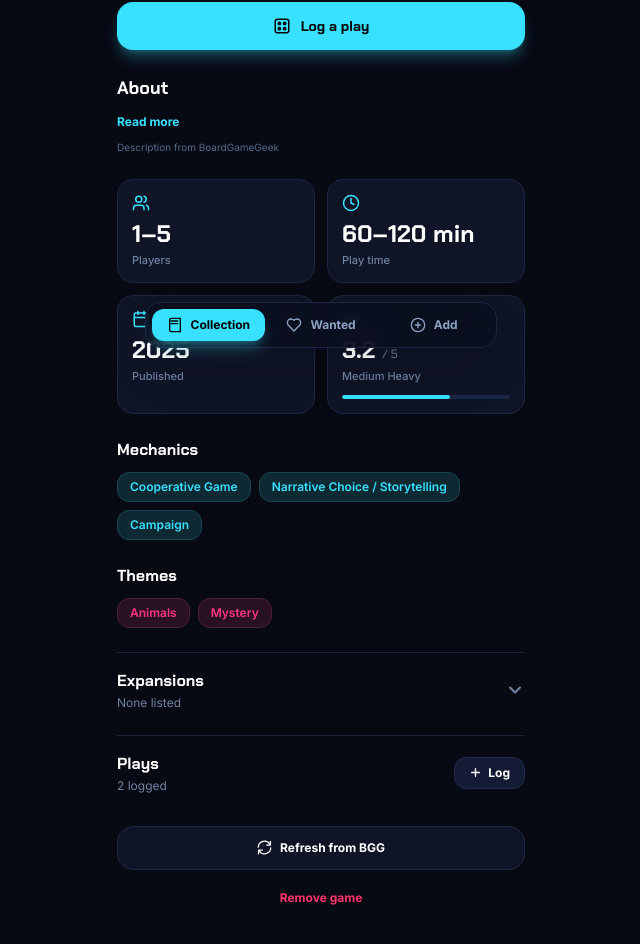
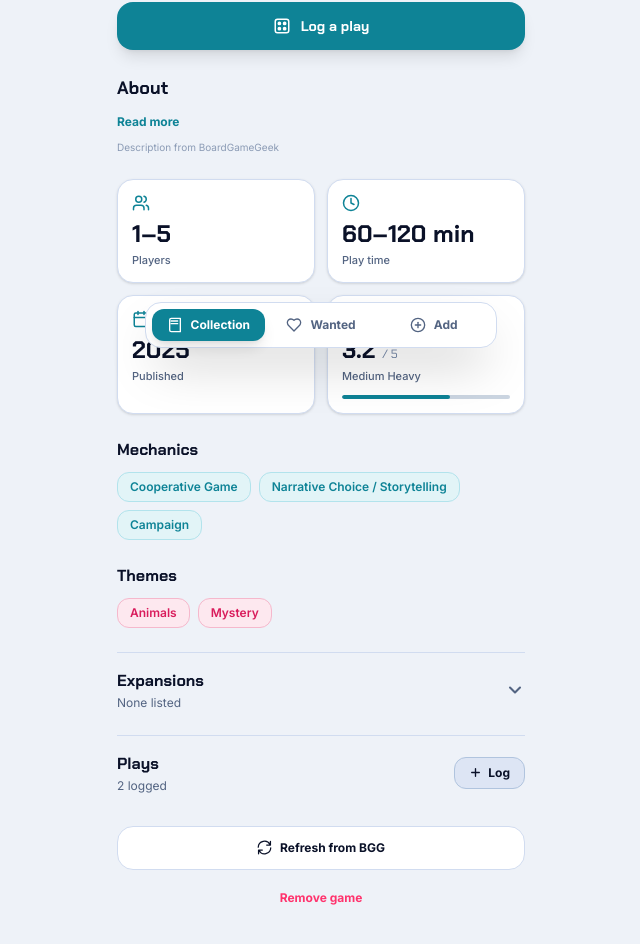
Before and after one commit to 19101990/boardgames-library, a Next.js app: page /games/1 in a window 1280 px wide. Shown: the part 432-1376 px from the top of the page, without its empty margins (319-959 px from the left). Built offline with nearby package versions, Linux system fonts and the light colour scheme.

Commit message:
feat(ui): add light mode support and semantic theme variables

```diff
--- a/src/app/games/[id]/page.tsx
+++ b/src/app/games/[id]/page.tsx
@@ -56,12 +56,12 @@ export default function GameDetailPage() {
   };
 
   return (
-    <div className="min-h-screen bg-[#070913] text-white">
+    <div style={{ backgroundColor: 'var(--bg-app)', color: 'var(--text-primary)' }} className="min-h-screen">
       <div className="max-w-md mx-auto min-h-screen flex flex-col pb-28 relative">
 
         {/* Top Hero Poster */}
-        <div className="relative aspect-[16/10] w-full bg-[#143b47] flex items-center justify-center overflow-hidden">
-          <span className="font-display text-9xl font-bold text-[#38e1ff]/40 select-none">
+        <div className="relative aspect-[16/10] w-full bg-[#bfe0e8] dark:bg-[#143b47] flex items-center justify-center overflow-hidden">
+          <span className="font-display text-9xl font-bold text-[#0e8396]/30 dark:text-[#38e1ff]/40 select-none">
             {initial}
           </span>
 
@@ -88,20 +88,20 @@ export default function GameDetailPage() {
         <div className="p-5 space-y-6">
           {/* Tags */}
           <div className="flex gap-2 text-xs font-semibold">
-            <span className="bg-[#0e2730] text-[#38e1ff] px-2.5 py-1 rounded-lg border border-[#173e4d]">
+            <span className="bg-[#d2eff4] text-[#0e8396] dark:bg-[#0e2730] dark:text-[#38e1ff] px-2.5 py-1 rounded-lg border border-[#a2d8e2] dark:border-[#173e4d]">
               {game.categories?.[0] || 'Family'}
             </span>
-            <span className="bg-[#12182c] text-[#8ba2c4] px-2.5 py-1 rounded-lg border border-[#1f294a]">
-              In collection · {(game as unknown as { language?: string }).language || 'EN'}
+            <span className="bg-[#e2e8f0] text-[#475569] dark:bg-[#12182c] dark:text-[#8ba2c4] px-2.5 py-1 rounded-lg border border-[#cbd5e1] dark:border-[#1f294a]">
+              In collection · EN
             </span>
           </div>
 
           {/* Title & Headline */}
           <div>
-            <h1 className="font-display text-3xl font-black text-white leading-tight">
+            <h1 className="font-display text-3xl font-black leading-tight">
               {game.title}
             </h1>
-            <p className="text-xs text-[#7e94b8] font-medium mt-1.5 italic">
+            <p className="text-xs text-[#536482] dark:text-[#7e94b8] font-medium mt-1.5 italic">
               {game.year_published ?? '—'} · {game.min_players}–{game.max_players} players ·{' '}
               {game.min_playtime}–{game.max_playtime ?? game.min_playtime} min
             </p>
@@ -110,7 +110,7 @@ export default function GameDetailPage() {
           {/* Action Button: Log Play */}
           <button
             onClick={() => setIsLoggingPlay(true)}
-            className="w-full h-12 rounded-2xl bg-[#38e1ff] text-black font-display font-black text-sm flex items-center justify-center gap-2.5 shadow-lg shadow-[#38e1ff]/30 active:scale-[0.98] transition-transform"
+            className="w-full h-12 rounded-2xl bg-[#0e8396] text-white dark:bg-[#38e1ff] dark:text-black font-display font-black text-sm flex items-center justify-center gap-2.5 shadow-lg active:scale-[0.98] transition-transform"
           >
             <DiceIcon size={18} />
             <span>Log a play</span>
@@ -118,61 +118,69 @@ export default function GameDetailPage() {
 
           {/* About Section */}
           <div className="space-y-1.5">
-            <h2 className="font-display text-lg font-bold text-white">About</h2>
-            {/* <p className="text-xs text-[#9bb2d4] leading-relaxed">
+            <h2 className="font-display text-lg font-bold">About</h2>
+            {/* <p className="text-xs text-[#536482] dark:text-[#9bb2d4] leading-relaxed">
               {game.description ||
                 'A whodunit in the animal kingdom. Narrow down the culprit by eliminating suspects with cards and clues.'}
             </p> */}
-            <button className="text-xs font-bold text-[#38e1ff] hover:underline">
+            <button className="text-xs font-bold text-[#0e8396] dark:text-[#38e1ff] hover:underline">
               Read more
             </button>
-            <p className="text-[10px] text-[#55698a] pt-1">
+            <p className="text-[10px] text-[#8b9bb5] dark:text-[#55698a] pt-1">
               Description from BoardGameGeek
             </p>
           </div>
 
           {/* 4 Stats Boxes */}
           <div className="grid grid-cols-2 gap-3">
-            {/* Players */}
-            <div className="p-3.5 rounded-2xl bg-[#0f1426] border border-[#1d2644]">
-              <UsersIcon size={18} className="text-[#38e1ff]" />
-              <div className="font-display text-2xl font-black text-white mt-1.5">
+            <div
+              style={{ backgroundColor: 'var(--bg-surface)', borderColor: 'var(--border-surface)' }}
+              className="p-3.5 rounded-2xl border shadow-sm"
+            >
+              <UsersIcon size={18} className="text-[#0e8396] dark:text-[#38e1ff]" />
+              <div className="font-display text-2xl font-black mt-1.5">
                 {game.min_players}–{game.max_players}
               </div>
-              <div className="text-[11px] text-[#6e82a3] font-medium mt-0.5">Players</div>
+              <div className="text-[11px] text-[#536482] dark:text-[#6e82a3] font-medium mt-0.5">Players</div>
             </div>
 
-            {/* Play time */}
-            <div className="p-3.5 rounded-2xl bg-[#0f1426] border border-[#1d2644]">
-              <ClockIcon size={18} className="text-[#38e1ff]" />
-              <div className="font-display text-2xl font-black text-white mt-1.5">
+            <div
+              style={{ backgroundColor: 'var(--bg-surface)', borderColor: 'var(--border-surface)' }}
+              className="p-3.5 rounded-2xl border shadow-sm"
+            >
+              <ClockIcon size={18} className="text-[#0e8396] dark:text-[#38e1ff]" />
+              <div className="font-display text-2xl font-black mt-1.5">
                 {game.min_playtime}–{game.max_playtime ?? game.min_playtime} min
               </div>
-              <div className="text-[11px] text-[#6e82a3] font-medium mt-0.5">Play time</div>
+              <div className="text-[11px] text-[#536482] dark:text-[#6e82a3] font-medium mt-0.5">Play time</div>
             </div>
 
-            {/* Published */}
-            <div className="p-3.5 rounded-2xl bg-[#0f1426] border border-[#1d2644]">
-              <CalendarIcon size={18} className="text-[#38e1ff]" />
-              <div className="font-display text-2xl font-black text-white mt-1.5">
+            <div
+              style={{ backgroundColor: 'var(--bg-surface)', borderColor: 'var(--border-surface)' }}
+              className="p-3.5 rounded-2xl border shadow-sm"
+            >
+              <CalendarIcon size={18} className="text-[#0e8396] dark:text-[#38e1ff]" />
+              <div className="font-display text-2xl font-black mt-1.5">
                 {game.year_published ?? '—'}
               </div>
-              <div className="text-[11px] text-[#6e82a3] font-medium mt-0.5">Published</div>
+              <div className="text-[11px] text-[#536482] dark:text-[#6e82a3] font-medium mt-0.5">Published</div>
             </div>
 
-            {/* Complexity Weight */}
-            <div className="p-3.5 rounded-2xl bg-[#0f1426] border border-[#1d2644]">
-              <DumbbellIcon size={18} className="text-[#38e1ff]" />
-              <div className="font-display text-2xl font-black text-white mt-1.5">
+            <div
+              style={{ backgroundColor: 'var(--bg-surface)', borderColor: 'var(--border-surface)' }}
+              className="p-3.5 rounded-2xl border shadow-sm"
+            >
+              <DumbbellIcon size={18} className="text-[#0e8396] dark:text-[#38e1ff]" />
+              <div className="font-display text-2xl font-black mt-1.5">
                 {(game.weight ?? game.complexity_weight ?? 1.2).toFixed(1)}{' '}
                 <span className="text-xs font-normal text-[#6e82a3]">/ 5</span>
               </div>
-              <div className="text-[11px] text-[#6e82a3] font-medium mt-0.5">
+              <div className="text-[11px] text-[#536482] dark:text-[#6e82a3] font-medium mt-0.5">
                 {getWeightLabel(game.weight ?? game.complexity_weight)}
               </div>
-              <div className="w-full bg-[#1b2545] h-1 rounded-full mt-2.5 overflow-hidden">
+              <div className="w-full bg-[#cbd5e1] dark:bg-[#1b2545] h-1 rounded-full mt-2.5 overflow-hidden">
                 <div
-                  className="bg-[#38e1ff] h-full rounded-full"
+                  className="bg-[#0e8396] dark:bg-[#38e1ff] h-full rounded-full"
                   style={{
                     width: `${Math.min(100, (((game.weight ?? game.complexity_weight ?? 1.2) / 5) * 100))}%`,
                   }}
@@ -183,14 +191,12 @@ export default function GameDetailPage() {
 
           {/* Mechanics */}
           <div>
-            <h3 className="font-display text-base font-bold text-white mb-2.5">
-              Mechanics
-            </h3>
+            <h3 className="font-display text-base font-bold mb-2.5">Mechanics</h3>
             <div className="flex flex-wrap gap-2">
               {(game.mechanics || ['Deduction', 'Hand Management']).map((m) => (
                 <span
                   key={m}
-                  className="bg-[#0f2933] text-[#38e1ff] text-xs font-semibold px-3 py-1.5 rounded-xl border border-[#184657]"
+                  className="bg-[#e2f4f7] text-[#0e8396] dark:bg-[#0f2933] dark:text-[#38e1ff] text-xs font-semibold px-3 py-1.5 rounded-xl border border-[#b2e3ec] dark:border-[#184657]"
                 >
                   {m}
                 </span>
@@ -200,14 +206,12 @@ export default function GameDetailPage() {
 
           {/* Themes */}
           <div>
-            <h3 className="font-display text-base font-bold text-white mb-2.5">
-              Themes
-            </h3>
+            <h3 className="font-display text-base font-bold mb-2.5">Themes</h3>
             <div className="flex flex-wrap gap-2">
               {['Animals', 'Mystery'].map((t) => (
                 <span
                   key={t}
-                  className="bg-[#2a1122] text-[#ff3388] text-xs font-semibold px-3 py-1.5 rounded-xl border border-[#4d1f3d]"
+                  className="bg-[#fde8ef] text-[#d91c5c] dark:bg-[#2a1122] dark:text-[#ff3388] text-xs font-semibold px-3 py-1.5 rounded-xl border border-[#f5b8cc] dark:border-[#4d1f3d]"
                 >
                   {t}
                 </span>
@@ -216,26 +220,27 @@ export default function GameDetailPage() {
           </div>
 
           {/* Expansions */}
-          <div className="flex items-center justify-between border-t border-[#1a223d] pt-4">
+          <div className="flex items-center justify-between border-t border-[var(--border-surface)] pt-4">
             <div>
-              <h3 className="font-display text-base font-bold text-white">Expansions</h3>
-              <p className="text-xs text-[#6e82a3] mt-0.5">None listed</p>
+              <h3 className="font-display text-base font-bold">Expansions</h3>
+              <p className="text-xs text-[#536482] dark:text-[#6e82a3] mt-0.5">None listed</p>
             </div>
-            <ChevronDownIcon size={20} className="text-[#6e82a3]" />
+            <ChevronDownIcon size={20} className="text-[#536482]" />
           </div>
 
           {/* Plays Section */}
-          <div className="border-t border-[#1a223d] pt-4 space-y-3">
+          <div className="border-t border-[var(--border-surface)] pt-4 space-y-3">
             <div className="flex items-center justify-between">
               <div>
-                <h3 className="font-display text-base font-bold text-white">Plays</h3>
-                <p className="text-xs text-[#6e82a3] mt-0.5">
+                <h3 className="font-display text-base font-bold">Plays</h3>
+                <p className="text-xs text-[#536482] dark:text-[#6e82a3] mt-0.5">
                   {playCount > 0 ? `${playCount} logged` : 'Nothing logged'}
                 </p>
               </div>
               <button
                 onClick={() => setIsLoggingPlay(true)}
-                className="h-8 px-3.5 rounded-xl bg-[#141b34] border border-[#202a4e] text-xs font-bold text-white flex items-center gap-1.5 active:scale-95 transition-transform"
+                style={{ backgroundColor: 'var(--bg-surface-elevated)', borderColor: 'var(--border-surface-elevated)' }}
+                className="h-8 px-3.5 rounded-xl border text-xs font-bold flex items-center gap-1.5 active:scale-95 transition-transform"
               >
                 <PlusIcon size={13} />
                 <span>Log</span>
@@ -244,34 +249,40 @@ export default function GameDetailPage() {
 
             {/* In-Card Play Logging Form */}
             {isLoggingPlay && (
-              <div className="p-4 rounded-2xl bg-[#0f1426] border border-[#212c52] space-y-3.5">
+              <div
+                style={{ backgroundColor: 'var(--bg-surface)', borderColor: 'var(--border-surface)' }}
+                className="p-4 rounded-2xl border space-y-3.5 shadow-md"
+              >
                 <div>
-                  <label className="text-[11px] font-semibold text-[#8ba2c4] mb-1 block">
+                  <label className="text-[11px] font-semibold text-[#536482] dark:text-[#8ba2c4] mb-1 block">
                     Date
                   </label>
                   <input
                     type="date"
                     value={playDate}
                     onChange={(e) => setPlayDate(e.target.value)}
-                    className="w-full bg-[#171e38] border border-[#243159] rounded-xl px-3 py-2 text-xs text-white focus:outline-none"
+                    style={{ backgroundColor: 'var(--bg-surface-elevated)', borderColor: 'var(--border-surface-elevated)' }}
+                    className="w-full border rounded-xl px-3 py-2 text-xs focus:outline-none"
                   />
                 </div>
 
                 <div className="flex items-center justify-between">
-                  <label className="text-[11px] font-semibold text-[#8ba2c4]">
+                  <label className="text-[11px] font-semibold text-[#536482] dark:text-[#8ba2c4]">
                     Players
                   </label>
                   <div className="flex items-center gap-3">
                     <button
                       onClick={() => setPlayerCount(Math.max(1, playerCount - 1))}
-                      className="w-8 h-8 rounded-xl bg-[#1b2342] text-white flex items-center justify-center font-bold active:scale-95"
+                      style={{ backgroundColor: 'var(--bg-surface-elevated)' }}
+                      className="w-8 h-8 rounded-xl flex items-center justify-center font-bold active:scale-95"
                     >
                       <MinusIcon size={14} />
                     </button>
                     <span className="font-display text-lg font-bold">{playerCount}</span>
                     <button
                       onClick={() => setPlayerCount(playerCount + 1)}
-                      className="w-8 h-8 rounded-xl bg-[#1b2342] text-white flex items-center justify-center font-bold active:scale-95"
+                      style={{ backgroundColor: 'var(--bg-surface-elevated)' }}
+                      className="w-8 h-8 rounded-xl flex items-center justify-center font-bold active:scale-95"
                     >
                       <PlusIcon size={14} />
                     </button>
@@ -279,7 +290,7 @@ export default function GameDetailPage() {
                 </div>
 
                 <div>
-                  <label className="text-[11px] font-semibold text-[#8ba2c4] mb-1 block">
+                  <label className="text-[11px] font-semibold text-[#536482] dark:text-[#8ba2c4] mb-1 block">
                     Notes
                   </label>
                   <textarea
@@ -287,20 +298,22 @@ export default function GameDetailPage() {
                     placeholder="Who won, house rules, scores..."
                     value={playNotes}
                     onChange={(e) => setPlayNotes(e.target.value)}
-                    className="w-full bg-[#171e38] border border-[#243159] rounded-xl p-2.5 text-xs text-white placeholder-[#55698a] focus:outline-none"
+                    style={{ backgroundColor: 'var(--bg-surface-elevated)', borderColor: 'var(--border-surface-elevated)' }}
+                    className="w-full border rounded-xl p-2.5 text-xs placeholder-[#8b9bb5] focus:outline-none"
                   />
                 </div>
 
                 <div className="flex gap-2 pt-1">
                   <button
                     onClick={() => setIsLoggingPlay(false)}
-                    className="flex-1 py-2.5 rounded-xl text-xs font-bold text-[#8ba2c4] bg-[#141a31] border border-[#212c52]"
+                    style={{ backgroundColor: 'var(--bg-surface-elevated)', borderColor: 'var(--border-surface-elevated)' }}
+                    className="flex-1 py-2.5 rounded-xl text-xs font-bold text-[#536482] dark:text-[#8ba2c4] border"
                   >
                     Cancel
                   </button>
                   <button
                     onClick={handleSavePlay}
-                    className="flex-1 py-2.5 rounded-xl bg-[#38e1ff] text-black text-xs font-bold shadow-md shadow-[#38e1ff]/30 active:scale-95 transition-transform"
+                    className="flex-1 py-2.5 rounded-xl bg-[#0e8396] text-white dark:bg-[#38e1ff] dark:text-black text-xs font-bold shadow-md active:scale-95 transition-transform"
                   >
                     Save play
                   </button>
@@ -309,13 +322,16 @@ export default function GameDetailPage() {
             )}
 
             {playCount === 0 && !isLoggingPlay && (
-              <p className="text-xs italic text-[#55698a]">No plays logged yet.</p>
+              <p className="text-xs italic text-[#8b9bb5] dark:text-[#55698a]">No plays logged yet.</p>
             )}
           </div>
 
           {/* Footer Management Actions */}
           <div className="pt-2 space-y-3">
-            <button className="w-full h-11 rounded-2xl bg-[#0f1426] border border-[#1d2644] text-xs font-bold text-white flex items-center justify-center gap-2 active:scale-98 transition-transform">
+            <button
+              style={{ backgroundColor: 'var(--bg-surface)', borderColor: 'var(--border-surface)' }}
+              className="w-full h-11 rounded-2xl border text-xs font-bold flex items-center justify-center gap-2 active:scale-98 transition-transform"
+            >
               <RefreshIcon size={15} />
               <span>Refresh from BGG</span>
             </button>
@@ -327,19 +343,22 @@ export default function GameDetailPage() {
 
         {/* Floating Bottom Navigation */}
         <nav className="fixed bottom-5 left-0 right-0 z-40 max-w-sm mx-auto px-4">
-          <div className="bg-[#0b0f1e]/90 backdrop-blur-xl border border-[#1e2646] p-1.5 rounded-2xl flex items-center justify-between shadow-2xl">
+          <div
+            style={{ backgroundColor: 'var(--bg-surface)', borderColor: 'var(--border-surface)' }}
+            className="backdrop-blur-xl border p-1.5 rounded-2xl flex items-center justify-between shadow-2xl"
+          >
             <Link
               href="/"
-              className="flex-1 py-2 px-3 rounded-xl flex items-center justify-center gap-2 text-xs font-bold bg-[#38e1ff] text-black shadow-lg shadow-[#38e1ff]/30"
+              className="flex-1 py-2 px-3 rounded-xl flex items-center justify-center gap-2 text-xs font-bold bg-[#0e8396] text-white dark:bg-[#38e1ff] dark:text-black shadow-lg"
             >
               <BookIcon size={16} />
               <span>Collection</span>
             </Link>
-            <button className="flex-1 py-2 px-3 rounded-xl flex items-center justify-center gap-2 text-xs font-bold text-[#8ba2c4]">
+            <button className="flex-1 py-2 px-3 rounded-xl flex items-center justify-center gap-2 text-xs font-bold text-[#536482] dark:text-[#8ba2c4] hover:text-white">
               <HeartIcon size={16} />
               <span>Wanted</span>
             </button>
-            <button className="flex-1 py-2 px-3 rounded-xl flex items-center justify-center gap-2 text-xs font-bold text-[#8ba2c4]">
+            <button className="flex-1 py-2 px-3 rounded-xl flex items-center justify-center gap-2 text-xs font-bold text-[#536482] dark:text-[#8ba2c4] hover:text-white">
               <PlusCircleIcon size={16} />
               <span>Add</span>
             </button>
--- a/src/app/globals.css
+++ b/src/app/globals.css
@@ -4,20 +4,47 @@
   --font-display: var(--font-display), system-ui, sans-serif;
   --font-sans: var(--font-sans), system-ui, sans-serif;
 
-  --color-theme-bg: #070913;
-  --color-theme-surface: #0f1426;
-  --color-theme-surface-border: #1c243f;
-  --color-theme-surface-light: #18203b;
-  --color-theme-cyan: #38e1ff;
-  --color-theme-pink: #ff336d;
+  --color-theme-cyan: #0e8396;
+  --color-theme-pink: #d91c5c;
+}
+
+/* Light Mode Defaults */
+:root {
+  --bg-app: #eef2f8;
+  --bg-surface: #ffffff;
+  --border-surface: #d1dcf0;
+  --bg-surface-elevated: #dde5f4;
+  --border-surface-elevated: #b0c4de;
+  --text-primary: #0a1128;
+  --text-muted: #536482;
+  --text-dim: #8b9bb5;
+  --bg-hero: #bfe0e8;
+  --watermark: rgba(14, 131, 150, 0.25);
+  --bg-nav: rgba(255, 255, 255, 0.92);
+}
+
+/* Dark Mode Overrides */
+.dark {
+  --bg-app: #070913;
+  --bg-surface: #0f1426;
+  --border-surface: #1d2644;
+  --bg-surface-elevated: #141b34;
+  --border-surface-elevated: #202a4e;
+  --text-primary: #ffffff;
+  --text-muted: #8ba2c4;
+  --text-dim: #55698a;
+  --bg-hero: #143b47;
+  --watermark: rgba(56, 225, 255, 0.35);
+  --bg-nav: rgba(11, 15, 30, 0.92);
 }
 
 html,
 body {
-  background-color: var(--color-theme-bg);
-  color: #ffffff;
+  background-color: var(--bg-app);
+  color: var(--text-primary);
   overscroll-behavior-y: none;
   -webkit-tap-highlight-color: transparent;
+  transition: background-color 0.2s ease, color 0.2s ease;
 }
 
 h1, h2, h3, .font-display {
--- a/src/app/layout.tsx
+++ b/src/app/layout.tsx
@@ -1,5 +1,6 @@
 import type { Metadata } from 'next';
 import { Chakra_Petch, Inter } from 'next/font/google';
+import Script from 'next/script';
 import './globals.css';
 
 const chakraPetch = Chakra_Petch({
@@ -27,8 +28,26 @@ export default function RootLayout({
   children: React.ReactNode;
 }) {
   return (
-    <html lang="en" className={`${chakraPetch.variable} ${inter.variable}`}>
-      <body className="font-sans bg-[#070913] text-white antialiased">
+    <html lang="en" className={`${chakraPetch.variable} ${inter.variable}`} suppressHydrationWarning>
+      <head>
+        <Script
+          id="theme-script"
+          strategy="beforeInteractive"
+          dangerouslySetInnerHTML={{
+            __html: `
+              try {
+                const saved = localStorage.getItem('theme');
+                if (saved === 'dark' || (!saved && window.matchMedia('(prefers-color-scheme: dark)').matches)) {
+                  document.documentElement.classList.add('dark');
+                } else {
+                  document.documentElement.classList.remove('dark');
+                }
+              } catch (_) {}
+            `,
+          }}
+        />
+      </head>
+      <body className="font-sans antialiased">
         {children}
       </body>
     </html>
```
Also changed, not shown: src/app/page.tsx (+76 -26 lines), src/components/games/FilterSortSheet.tsx (+28 -19 lines), src/components/games/GameCard.tsx (+52 -23 lines).
